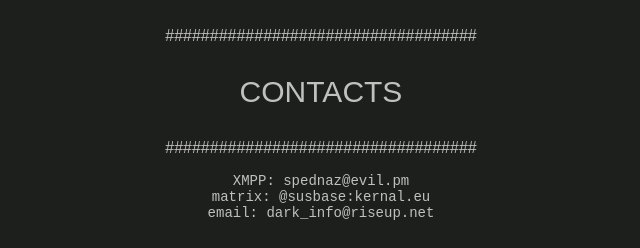
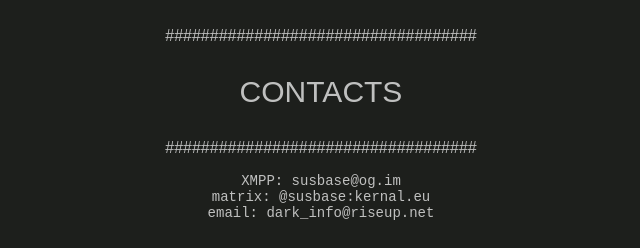
Before and after one commit to RealDarkInfo/main, a plain HTML site: page contact.html in a window 1280 px wide. Shown: the top 248 px of the page, 319-959 px from the left. Drawn offline with Linux system fonts and the light colour scheme.

Commit message:
Update contact.html

```diff
--- a/contact.html
+++ b/contact.html
@@ -14,7 +14,7 @@
 <p style="font-size:30px;">CONTACTS</p>
 <p>###################################</p>
 <pre style="color: rgba(233, 233, 233, 0.8); text-align: center;font-family: Ubuntu Mono, monospace !important;font-size: 14px;">
-XMPP: spednaz@evil.pm
+XMPP: susbase@og.im
 matrix: @susbase:kernal.eu
 email: dark_info@riseup.net
 
```
